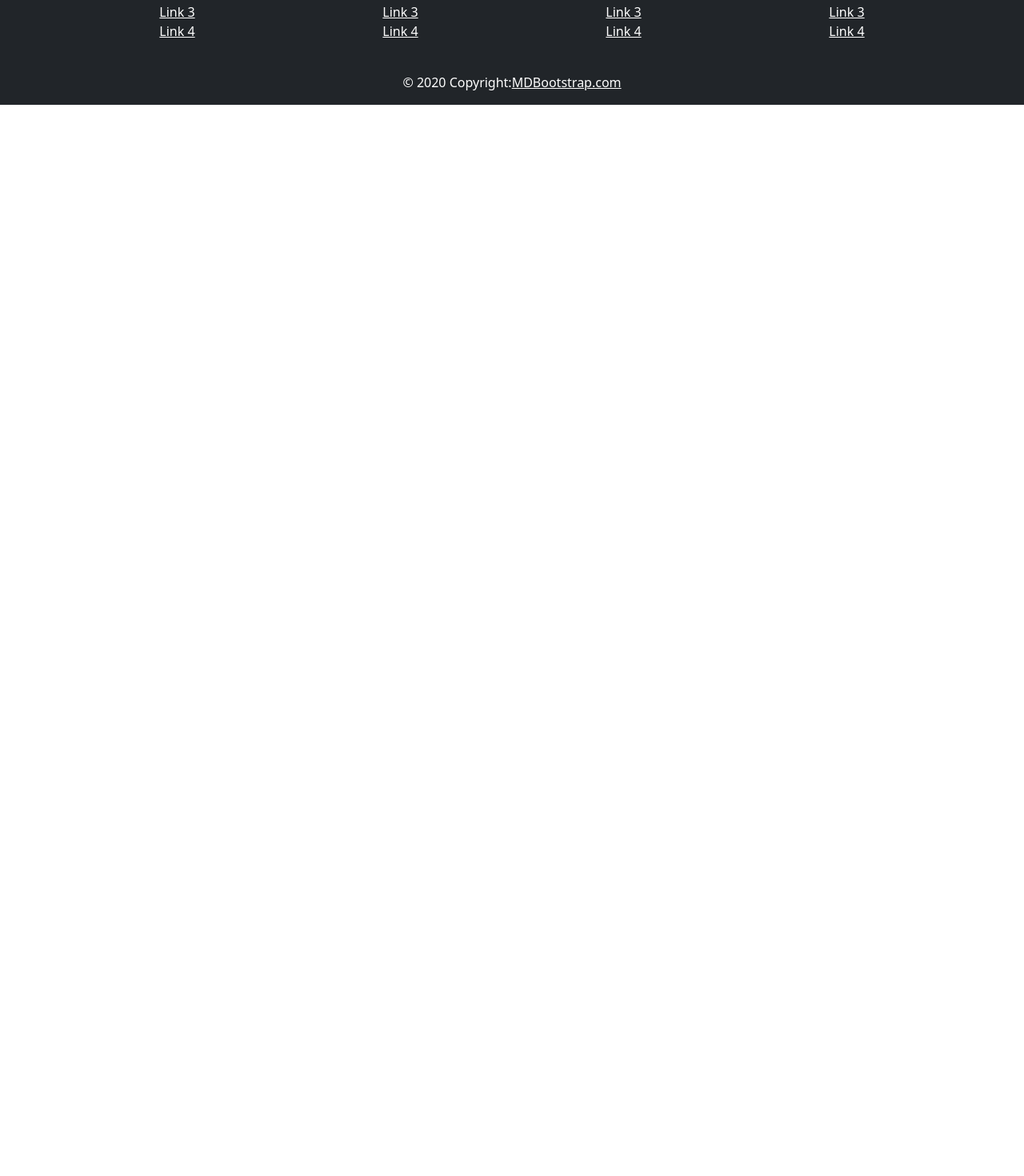
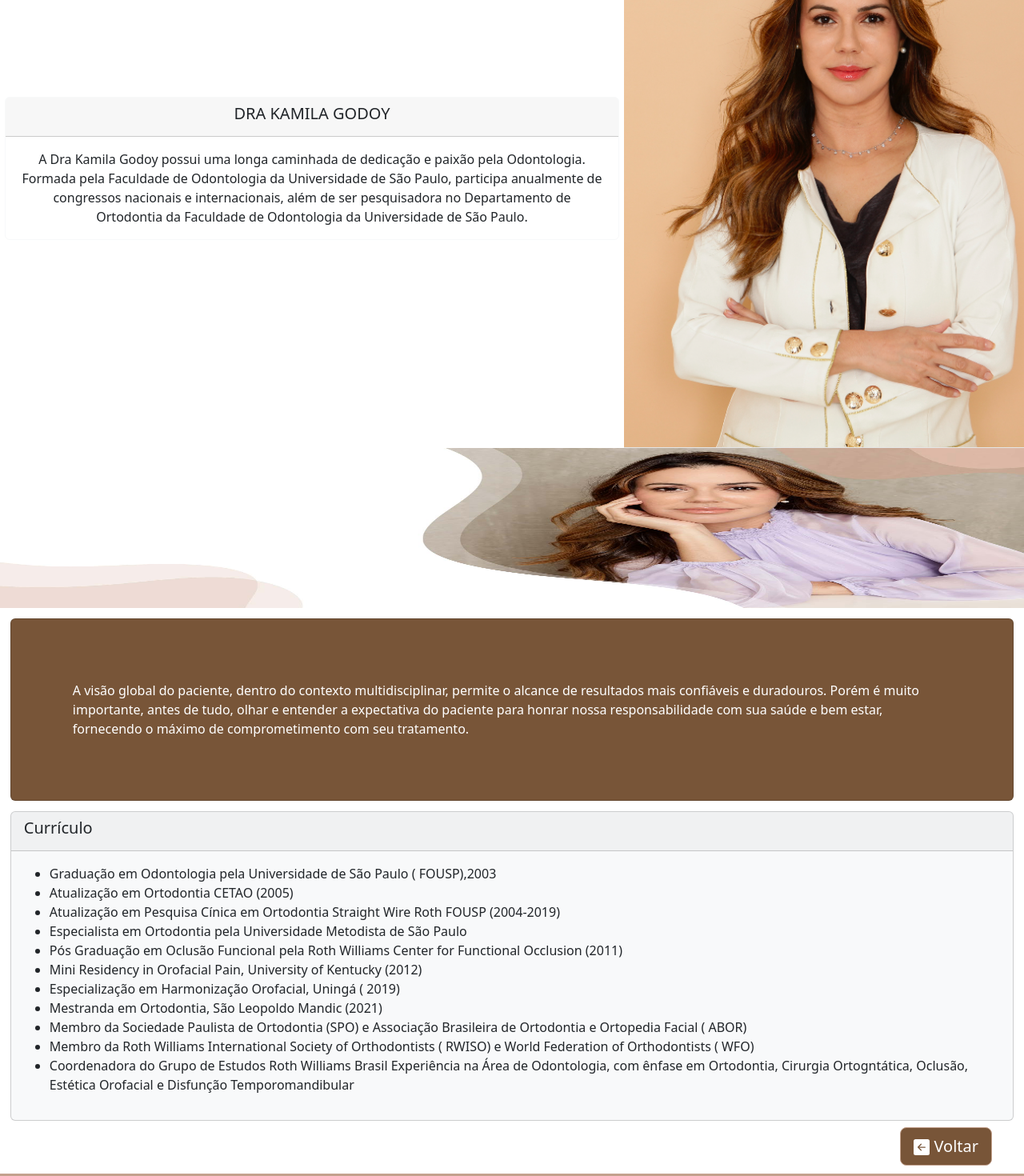
Before and after one commit to Davi-Archive/odontoclinic-client, a React (Vite) app: page /sobre in a window 1280 px wide. Shown: the part 340-1810 px from the top of the page at 80% size. Before the commit the page ends 800 px from the top, so only its background shows below. Built offline with nearby package versions, Linux system fonts and the light colour scheme.

Commit message:
feat: abut component implemented

```diff
--- a/src/assets/index.ts
+++ b/src/assets/index.ts
@@ -4,5 +4,6 @@ import react from './react.svg'
 import bannerHeader1 from './banner_header1.jpg'
 import bannerHeader2 from './banner_header2.jpg'
 import bannerHeader3 from './banner_header3.jpg'
+import foto1 from './foto1.png'
 
-export { logo, react, logoFull, bannerHeader1, bannerHeader2, bannerHeader3 }
+export { logo, react, logoFull, bannerHeader1, bannerHeader2, bannerHeader3, foto1 }
--- a/src/components/Footer.tsx
+++ b/src/components/Footer.tsx
@@ -2,7 +2,10 @@ const Footer = () => {
   return (
     <>
       <div>
-        <footer className="bg-dark text-center text-white">
+        <footer
+          className="text-center text-white"
+          style={{ backgroundColor: "#C3A18D" }}
+        >
           <div className="container p-4">
             <section className="mb-4">
               <a
--- a/src/pages/Sobre.tsx
+++ b/src/pages/Sobre.tsx
@@ -1,9 +1,129 @@
-import React from 'react'
+import { Card, Image } from "react-bootstrap";
+import { logo, bannerHeader1, bannerHeader3, foto1 } from "../assets";
+import Button from "react-bootstrap/Button";
+import { useNavigate } from "react-router-dom";
+import { BsArrowLeftSquareFill } from "react-icons/bs";
 
 const Sobre = () => {
+  const navigate = useNavigate();
   return (
-    <div>Sobre</div>
-  )
-}
+    <>
+      <Image src={bannerHeader3} style={{ width: "100%", height: "200px" }} />
+      <div className="wrapper-about-sec">
+        <div className="card-mid" style={{ gridColumn: 1 }}>
+          <Card border="light" style={{ width: "48rem", textAlign: "center" }}>
+            <Card.Header>
+              <Card.Title>DRA KAMILA GODOY</Card.Title>
+            </Card.Header>
+            <Card.Body>
+              <Card.Text>
+                A Dra Kamila Godoy possui uma longa caminhada de dedicação e
+                paixão pela Odontologia. Formada pela Faculdade de Odontologia
+                da Universidade de São Paulo, participa anualmente de congressos
+                nacionais e internacionais, além de ser pesquisadora no
+                Departamento de Ortodontia da Faculdade de Odontologia da
+                Universidade de São Paulo.
+              </Card.Text>
+            </Card.Body>
+          </Card>
+        </div>
+        <div style={{ gridColumn: 2 }}>
+          <Image src={foto1} />
+        </div>
+      </div>
+      <Image src={bannerHeader1} style={{ width: "100%", height: "200px" }} />
+      <Card
+        style={{
+          width: "98%",
+          backgroundColor: "#785538",
+          color: "white",
+          margin: "1% 1% 0 1%",
+        }}
+      >
+        <Card.Body>
+          <Card.Text style={{ padding: "5%" }}>
+            A visão global do paciente, dentro do contexto multidisciplinar,
+            permite o alcance de resultados mais confiáveis e duradouros. Porém
+            é muito importante, antes de tudo, olhar e entender a expectativa do
+            paciente para honrar nossa responsabilidade com sua saúde e bem
+            estar, fornecendo o máximo de comprometimento com seu tratamento.
+          </Card.Text>
+        </Card.Body>
+      </Card>
+      <Card
+        bg="light"
+        text="dark"
+        style={{ width: "98%", margin: "1% 1% 0 1%" }}
+        className="mb-2"
+      >
+        <Card.Header>
+          <Card.Title>Currículo</Card.Title>
+        </Card.Header>
+        <Card.Body>
+          <Card.Text>
+            <ul>
+              <li>
+                Graduação em Odontologia pela Universidade de São Paulo (
+                FOUSP),2003
+              </li>
+              <li> Atualização em Ortodontia CETAO (2005)</li>
+              <li>
+                Atualização em Pesquisa Cínica em Ortodontia Straight Wire Roth
+                FOUSP (2004-2019)
+              </li>
+              <li>
+                {" "}
+                Especialista em Ortodontia pela Universidade Metodista de São
+                Paulo
+              </li>
+              <li>
+                {" "}
+                Pós Graduação em Oclusão Funcional pela Roth Williams Center for
+                Functional Occlusion (2011)
+              </li>
+              <li>
+                Mini Residency in Orofacial Pain, University of Kentucky (2012)
+              </li>
+              <li>Especialização em Harmonização Orofacial, Uningá ( 2019)</li>
+              <li>Mestranda em Ortodontia, São Leopoldo Mandic (2021)</li>
+              <li>
+                {" "}
+                Membro da Sociedade Paulista de Ortodontia (SPO) e Associação
+                Brasileira de Ortodontia e Ortopedia Facial ( ABOR)
+              </li>
+              <li>
+                Membro da Roth Williams International Society of Orthodontists (
+                RWISO) e World Federation of Orthodontists ( WFO)
+              </li>
+              <li>
+                {" "}
+                Coordenadora do Grupo de Estudos Roth Williams Brasil
+                Experiência na Área de Odontologia, com ênfase em Ortodontia,
+                Cirurgia Ortogntática, Oclusão, Estética Orofacial e Disfunção
+                Temporomandibular
+              </li>
+            </ul>
+          </Card.Text>
+        </Card.Body>
+      </Card>
+      <div
+        style={{
+          display: "flex",
+          justifyContent: "flex-end",
+          margin: "0 40px 10px 0",
+        }}
+      >
+        <Button
+          onClick={() => navigate("/")}
+          size="lg"
+          active
+          style={{ backgroundColor: "#785538", borderColor: "#C3A18D" }}
+        >
+          <BsArrowLeftSquareFill /> Voltar
+        </Button>
+      </div>
+    </>
+  );
+};
 
-export default Sobre
+export default Sobre;
```
Also changed, not shown: src/assets/foto1.png (added).
